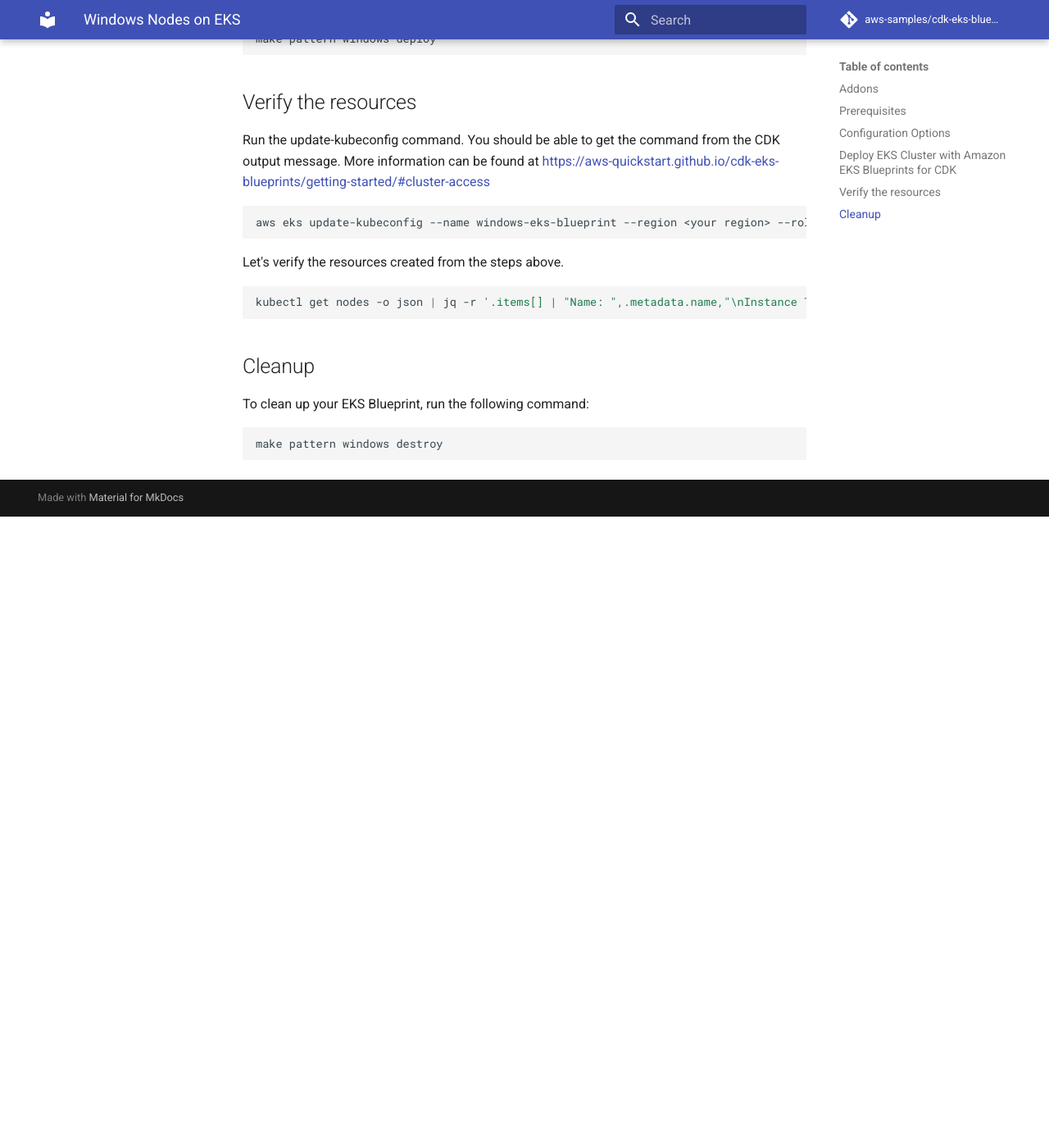
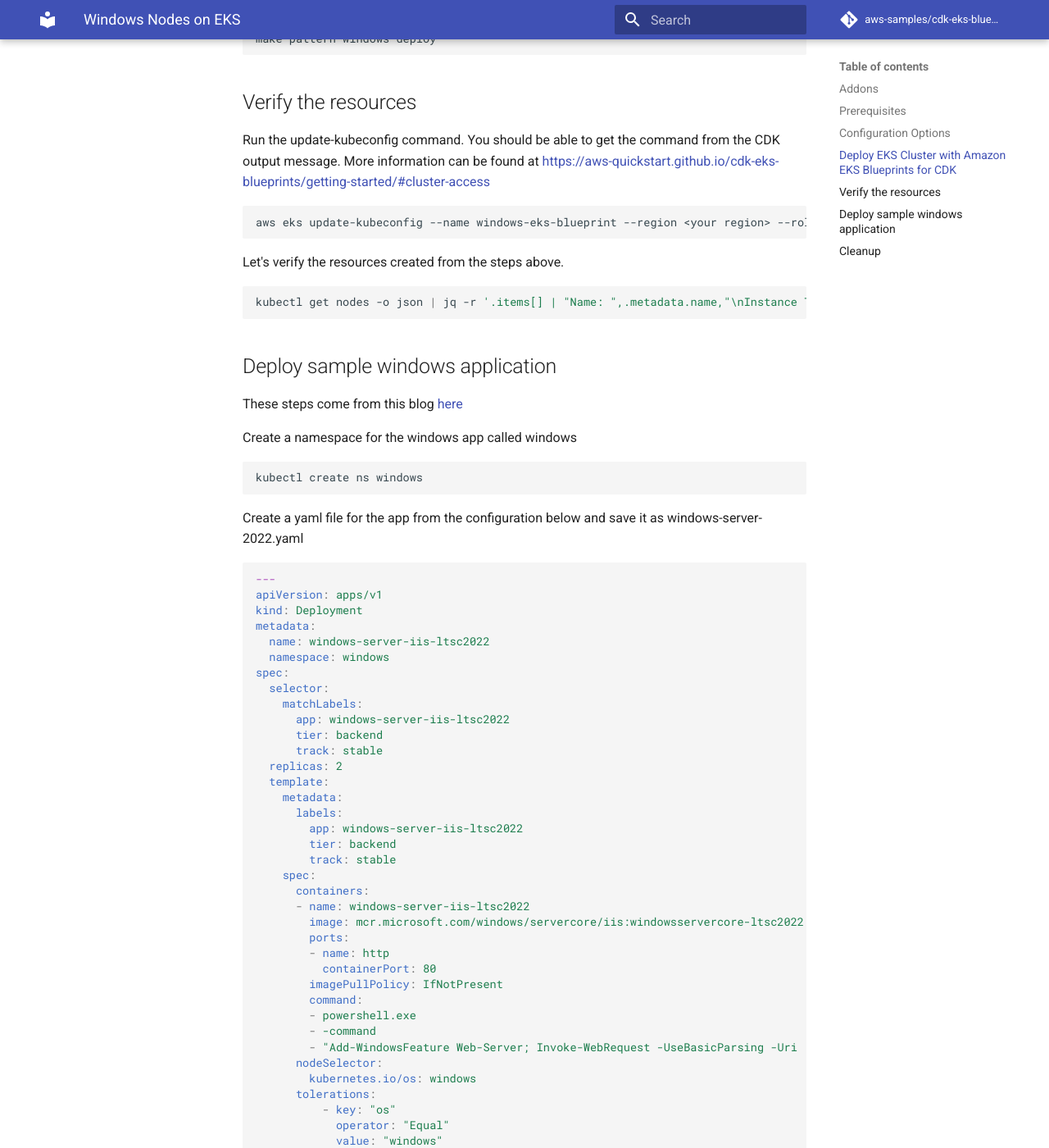
Before and after one commit to aws-samples/cdk-eks-blueprints-patterns, an MkDocs documentation site: the page built from docs/patterns/windows.md, in a window 1280 px wide and 1400 px high, scrolled down 1777 px. Shown: the whole window at 82% size. Built offline with MkDocs 1.6.1 and Material for MkDocs 9.7.7, drawn with Linux system fonts in a browser that asks for light colours; comment, search, counter and statistics services are not loaded; before the commit the page ends 2407 px from its top, so only the background shows below that; some of the changed text lies outside the part shown.

Commit message:
change ami to 2022 and add documentation

````diff
--- a/docs/patterns/windows.md
+++ b/docs/patterns/windows.md
@@ -72,7 +72,97 @@
 kubectl get nodes -o json | jq -r '.items[] | "Name: ",.metadata.name,"\nInstance Type: ",.metadata.labels."beta.kubernetes.io/instance-type","\nOS Type: ",.metadata.labels."beta.kubernetes.io/os","\n"' # Output shows Windows and Linux Nodes
 ```
 
+## Deploy sample windows application
+
+These steps come from this blog [here](https://aws.amazon.com/blogs/containers/deploying-amazon-eks-windows-managed-node-groups/#:~:text=2.-,Deploy%20a%20sample%20application,-Now%20that%20ourhttps://aws.amazon.com/blogs/containers/deploying-amazon-eks-windows-managed-node-groups/#:~:text=2.-,Deploy%20a%20sample%20application,-Now%20that%20our)
+
+Create a namespace for the windows app called windows
+
+```sh
+kubectl create ns windows
+```
+
+Create a yaml file for the app from the configuration below and save it as windows-server-2022.yaml
+
+```yaml
+---
+apiVersion: apps/v1
+kind: Deployment
+metadata:
+  name: windows-server-iis-ltsc2022
+  namespace: windows
+spec:
+  selector:
+    matchLabels:
+      app: windows-server-iis-ltsc2022
+      tier: backend
+      track: stable
+  replicas: 2
+  template:
+    metadata:
+      labels:
+        app: windows-server-iis-ltsc2022
+        tier: backend
+        track: stable
+    spec:
+      containers:
+      - name: windows-server-iis-ltsc2022
+        image: mcr.microsoft.com/windows/servercore/iis:windowsservercore-ltsc2022
+        ports:
+        - name: http
+          containerPort: 80
+        imagePullPolicy: IfNotPresent
+        command:
+        - powershell.exe
+        - -command
+        - "Add-WindowsFeature Web-Server; Invoke-WebRequest -UseBasicParsing -Uri 'https://dotnetbinaries.blob.core.windows.net/servicemonitor/2.0.1.6/ServiceMonitor.exe' -OutFile 'C:\\ServiceMonitor.exe'; echo '<html><body><br/><br/><H1>Our first pods running on Windows managed node groups! Powered by Windows Server LTSC 2022.<H1></body><html>' > C:\\inetpub\\wwwroot\\iisstart.htm; C:\\ServiceMonitor.exe 'w3svc'; "
+      nodeSelector:
+        kubernetes.io/os: windows
+      tolerations:
+          - key: "os"
+            operator: "Equal"
+            value: "windows"
+            effect: "NoSchedule"
+---
+apiVersion: v1
+kind: Service
+metadata:
+  name: windows-server-iis-ltsc2022-service
+  namespace: windows
+spec:
+  ports:
+  - port: 80
+    protocol: TCP
+    targetPort: 80
+  selector:
+    app: windows-server-iis-ltsc2022
+    tier: backend
+    track: stable
+  sessionAffinity: None
+  type: LoadBalancer
+```
+
+Deploy the sample app
+
+```sh
+kubectl apply -f windows-server-2022.yaml
+```
+
+Verify the resources created successfully
+
+```sh
+kubectl get -n windows svc,deploy,pods
+```
+
+
 ## Cleanup
+
+First delete the windows app
+
+```sh
+kubectl delete -f windows-server-2022.yaml
+kubectl delete ns windows
+```
 
 To clean up your EKS Blueprint, run the following command:
 
````
Also changed, not shown: 1 other file.
